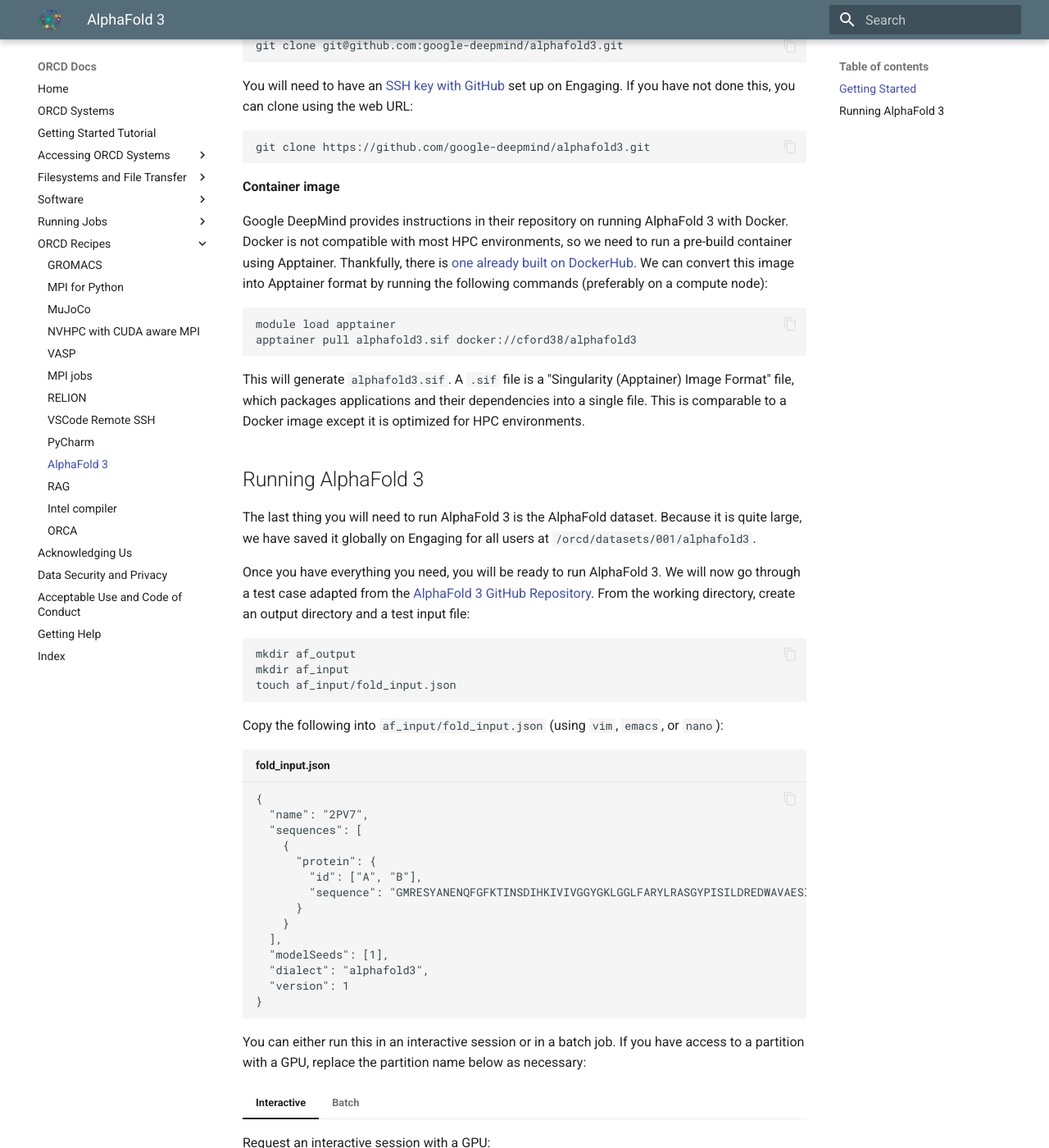
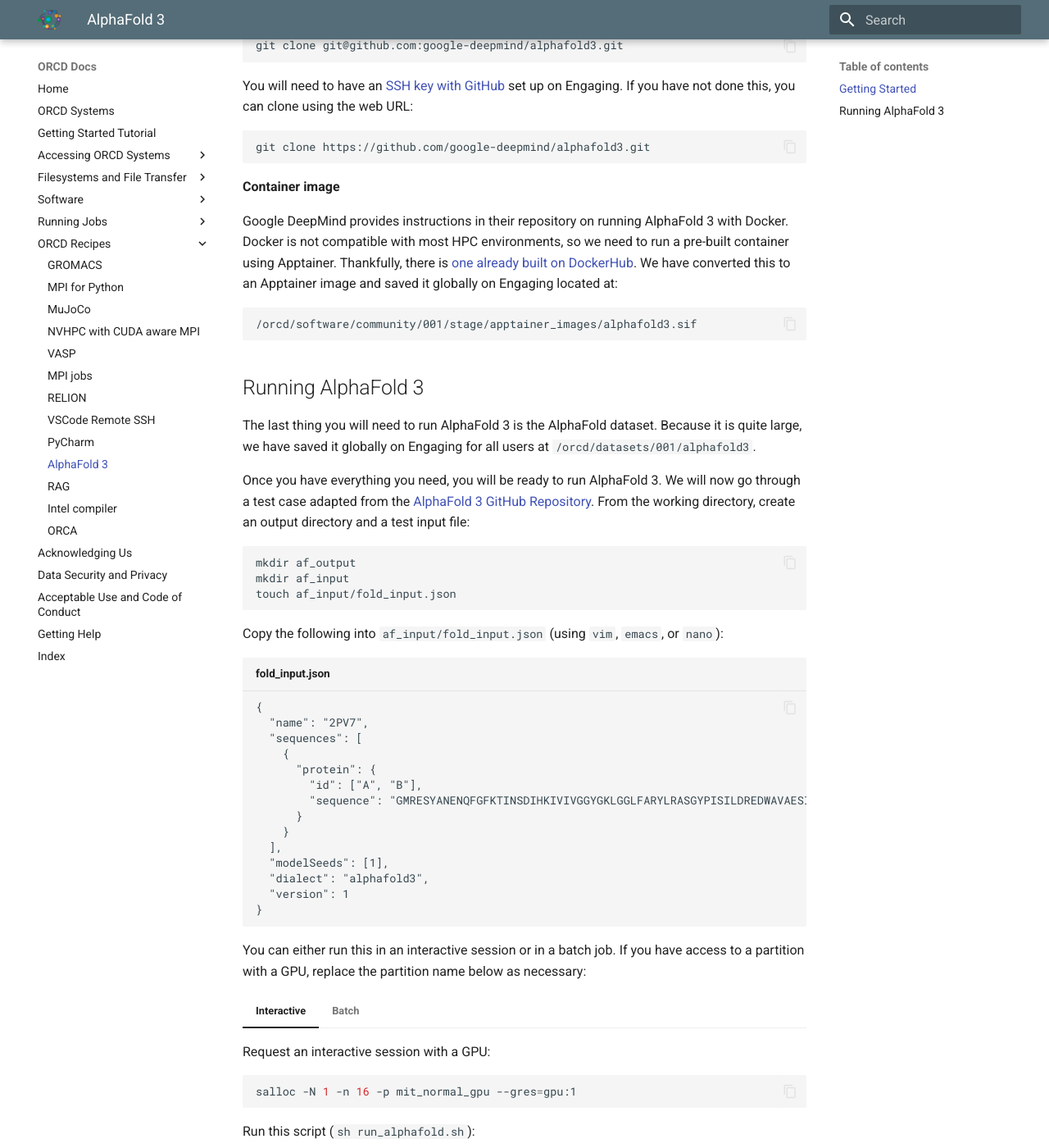
Before and after one commit to mit-orcd/orcd-docs-edit, an MkDocs documentation site: the page built from docs/recipes/af3.md, in a window 1280 px wide and 1400 px high, scrolled down 1176 px. Shown: the whole window at 82% size. Built offline with MkDocs 1.6.1 and Material for MkDocs 9.7.7, drawn with Linux system fonts in a browser that asks for light colours; some of the changed text lies outside the part shown.

Commit message:
adding path to .sif

````diff
--- a/docs/recipes/af3.md
+++ b/docs/recipes/af3.md
@@ -3,6 +3,8 @@
  - Engaging
  - Howto Recipes
 ---
+
+<!-- TODO: Change the path to the Apptainer image (2 references in this doc) -->
 
 # Running AlphaFold 3 on Engaging
 
@@ -76,20 +78,14 @@
 
 Google DeepMind provides instructions in their repository on running AlphaFold 3
 with Docker. Docker is not compatible with most HPC environments, so we need
-to run a pre-build container using Apptainer. Thankfully, there is [one already
-built on DockerHub](https://hub.docker.com/r/cford38/alphafold3). We can convert
-this image into Apptainer format by running the following commands (preferably
-on a compute node):
+to run a pre-built container using Apptainer. Thankfully, there is [one already
+built on DockerHub](https://hub.docker.com/r/cford38/alphafold3). We have
+converted this to an Apptainer image and saved it globally on Engaging located
+at:
 
-```bash
-module load apptainer
-apptainer pull alphafold3.sif docker://cford38/alphafold3
 ```
-
-This will generate `alphafold3.sif`. A `.sif` file is a "Singularity (Apptainer)
-Image Format" file, which packages applications and their dependencies into a
-single file. This is comparable to a Docker image except it is optimized for
-HPC environments.
+/orcd/software/community/001/stage/apptainer_images/alphafold3.sif
+```
 
 ## Running AlphaFold 3
 
@@ -146,8 +142,9 @@
 
     module load apptainer
 
-    # Enter the path to the AF3 dataset:
+    # Enter the path to the AF3 dataset and container image:
     DATABASES_DIR=/orcd/datasets/001/alphafold3
+    IMAGE_PATH=/orcd/software/community/001/stage/apptainer_images/alphafold3.sif
 
     # Enter the directory of the AF3 material:
     WORKDIR=~/af3
@@ -159,7 +156,7 @@
         --bind $WORKDIR/alphafold3:/root/alphafold3 \
         --bind $DATABASES_DIR:/root/public_databases \
         --nv \
-        alphafold3.sif \
+        $IMAGE_PATH \
         python /root/alphafold3/run_alphafold.py \
         --json_path=/root/af_input/fold_input.json \
         --model_dir=/root/models \
@@ -181,8 +178,9 @@
 
     module load apptainer
 
-    # Enter the path to the AF3 dataset:
+    # Enter the path to the AF3 dataset and container image:
     DATABASES_DIR=/orcd/datasets/001/alphafold3
+    IMAGE_PATH=/orcd/software/community/001/stage/apptainer_images/alphafold3.sif
 
     # Enter the directory of the AF3 material:
     WORKDIR=~/af3
@@ -194,7 +192,7 @@
         --bind $WORKDIR/alphafold3:/root/alphafold3 \
         --bind $DATABASES_DIR:/root/public_databases \
         --nv \
-        alphafold3.sif \
+        $IMAGE_PATH \
         python /root/alphafold3/run_alphafold.py \
         --json_path=/root/af_input/fold_input.json \
         --model_dir=/root/models \
````
